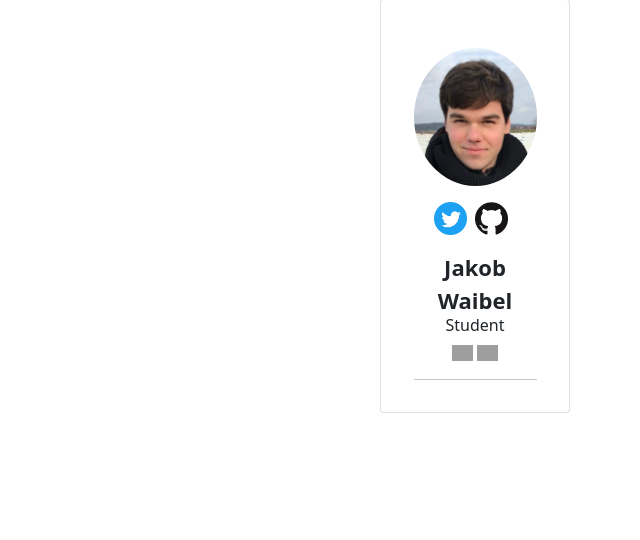
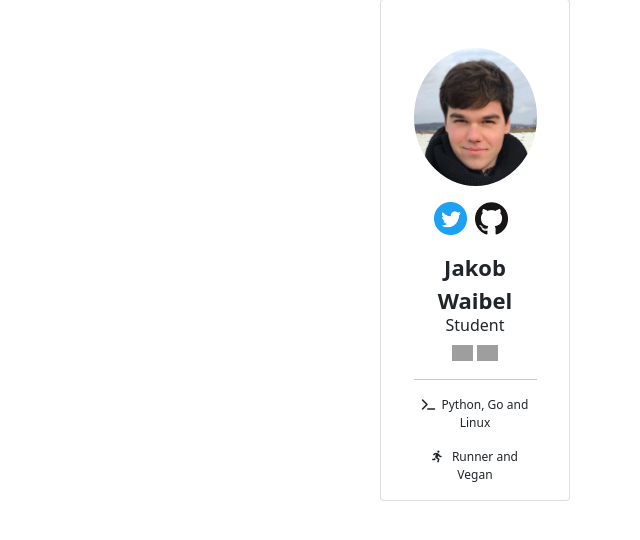
Before and after one commit to JakWai01/personal-website-django, a Django app: page / in a window 1280 px wide. Shown: the part 107-647 px from the top of the page, without its empty margins (640-1280 px from the left). Run offline with Django 3.2, Linux system fonts and the light colour scheme; data that the repository does not hold is empty; some libraries are stand-ins or nearby versions; grey boxes are pictures that could not be loaded.

Commit message:
feat: Add snippets

```diff
--- a/src/templates/src/base.html
+++ b/src/templates/src/base.html
@@ -106,13 +106,17 @@
               </a>
             </div>
             <hr style="margin: 0; height: 1px; width: 75%; margin-left: auto; margin-right: auto" />
-            <p class="mt-3" style="display: block; width: 75%; margin-left: auto; margin-right: auto; font-size: 12px;">
-
+            <p class="mt-3" style="display: block; width: 75%; margin-left: auto; margin-right: auto; font-size: 12px; text-align:center; font-size: 12px;">
+             <i class="fa fa-terminal" aria-hidden="true"></i> &nbsp;Python, Go and Linux
+            </p>
+            <p style="display: block; width: 75%; margin-left: auto; margin-right: auto; font-size: 12px; text-align:center; font-size: 12px;">
+              <i class="fas fa-running"></i> &nbsp; Runner and Vegan
             </p>
           </div>
         </div>
       </div>
     </div>
+    <script src="https://kit.fontawesome.com/d1f98b545a.js" crossorigin="anonymous"></script>
     <script
       src="https://cdn.jsdelivr.net/npm/bootstrap@5.0.0-beta3/dist/js/bootstrap.bundle.min.js"
       integrity="sha384-JEW9xMcG8R+pH31jmWH6WWP0WintQrMb4s7ZOdauHnUtxwoG2vI5DkLtS3qm9Ekf"
```
